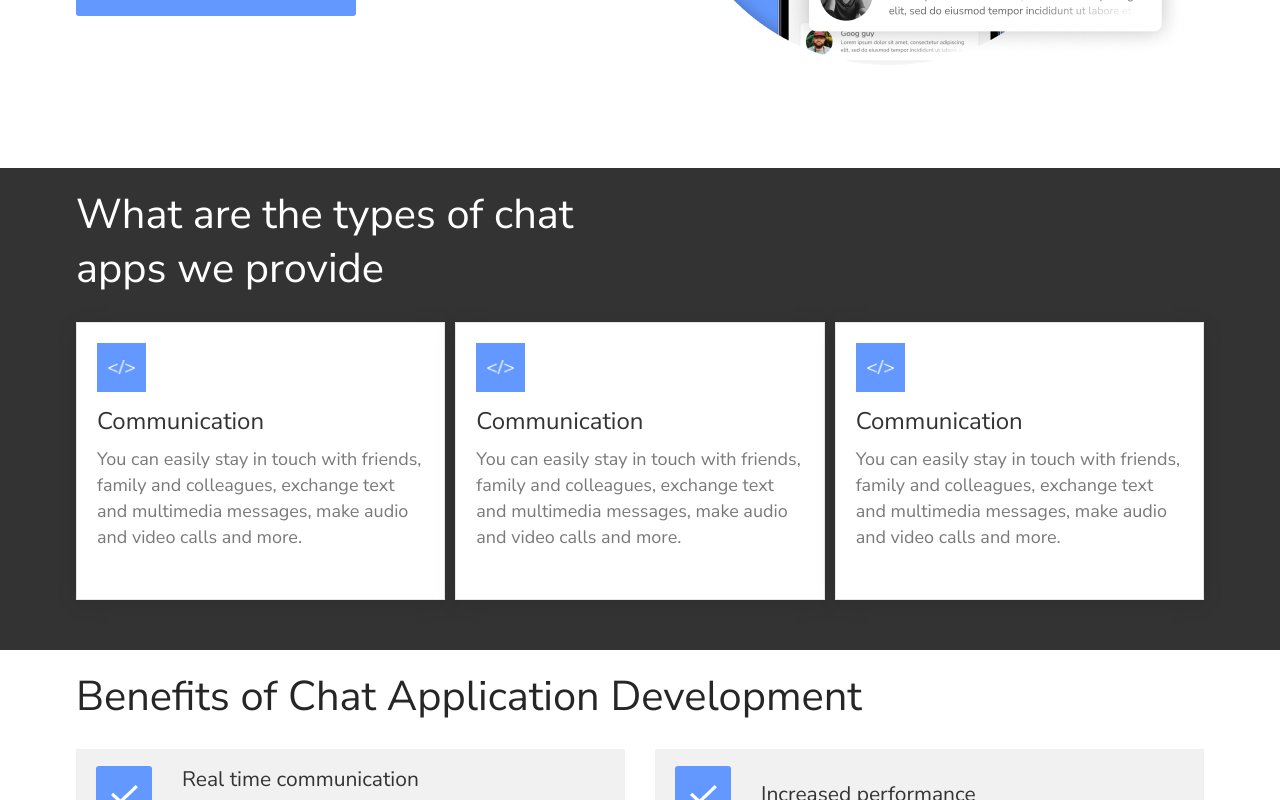
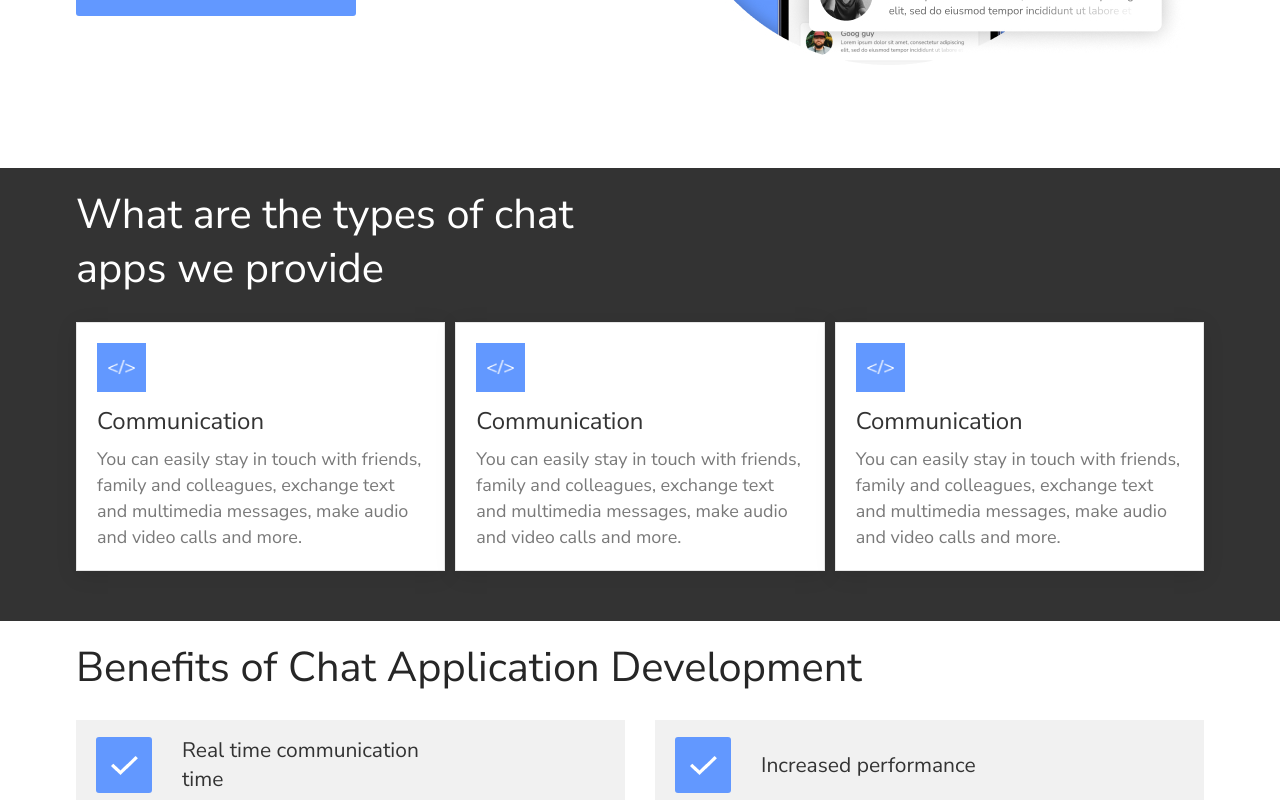
Before and after one commit to SolidDevs/solid-devs, a Next.js app: page /chatDev in a window 1280 px wide. Shown: the part 542-1342 px from the top of the page. Built offline with nearby package versions, Linux system fonts and the light colour scheme.

Commit message:
fix:Card margins in service pages again

```diff
--- a/src/components/servicesAndProcess/card/ReusableCard.module.scss
+++ b/src/components/servicesAndProcess/card/ReusableCard.module.scss
@@ -1,11 +1,10 @@
 @import "../../../styles/variables.scss";
 
 .card {
-  padding: 20px 20px 0px;
+  padding: 20px 20px;
   background: #ffffff;
   border: 1px solid #e6e6e6;
   box-shadow: 0px 4px 20px rgba(0, 0, 0, 0.1);
-  height: 278px;
 
   .card__icon {
     width: 49px;
```
